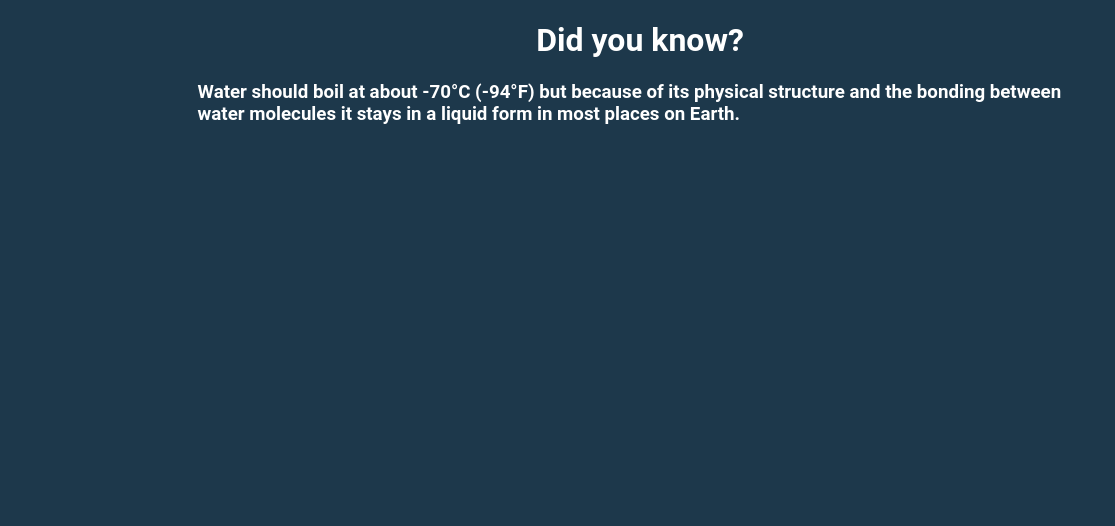
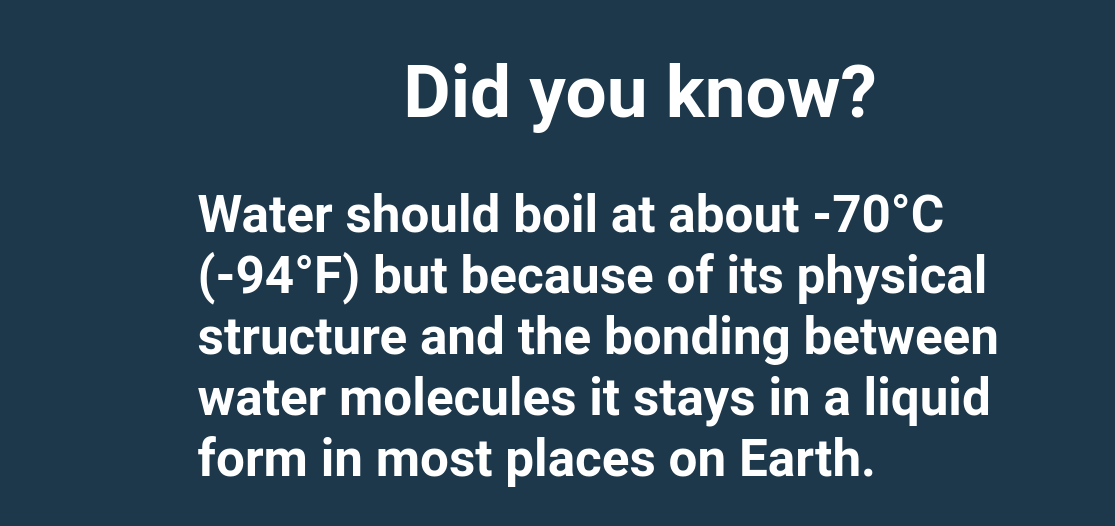
Before and after one commit to dr-maguigan/Fun_Fact_1, a plain HTML site: page index.html in a window 1280 px wide. Shown: the full height of the page, 0-1115 px from the left. Drawn offline with Linux system fonts and the light colour scheme.

Commit message:
Update index.html

```diff
--- a/index.html
+++ b/index.html
@@ -9,11 +9,13 @@ body {
 
 h1 {text-align: center;
 	font-family: Roboto;
-	color: white;}
+	color: white;
+   	font-size: 5.7vw;}
 
-	h3 {text-align: left;
+h2 {text-align: left;
 	font-family: Roboto;
-	color: white;}
+	color: white;
+	font-size: 4.0vw;}
 
 .center {
 	max-width: 70%;
@@ -45,7 +47,7 @@ h1 {text-align: center;
 </div>
 	<h1>Did you know?</h1>
 	<div class="center">
-			<h3>Water should boil at about -70°C (-94°F) but because of its physical structure and the bonding between water molecules it stays in a liquid form in most places on Earth.</h3>
+			<h2>Water should boil at about -70°C (-94°F) but because of its physical structure and the bonding between water molecules it stays in a liquid form in most places on Earth.</h2>
 	</div>
 </body>
 </html>
```
